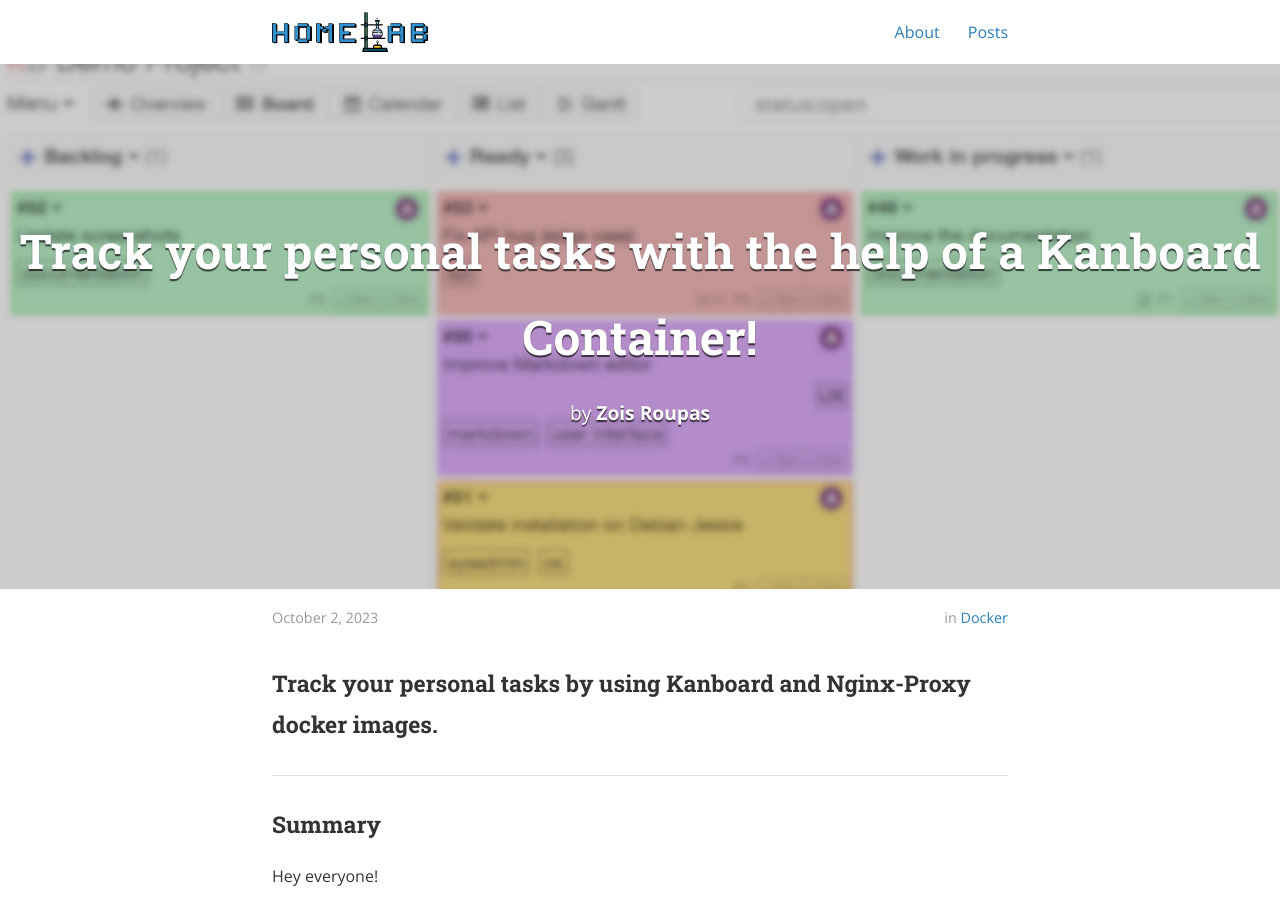
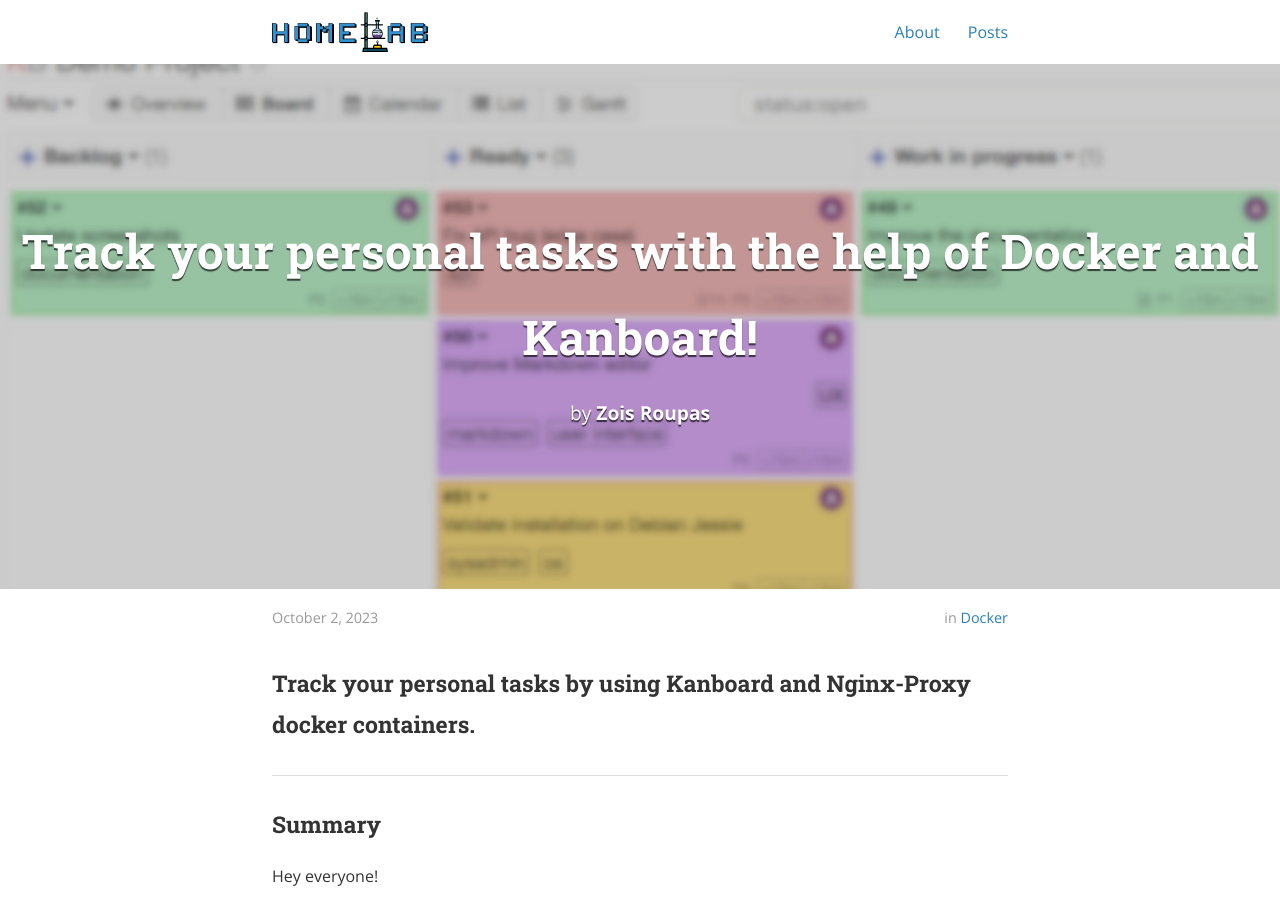
Before and after one commit to zroupas/zroupas.github.io, a Jekyll site: the page built from _posts/2023-10-02-nginx-kanboard.markdown, in a window 1280 px wide and 900 px high. Built offline with Jekyll 4.4.1, drawn with Linux system fonts in a browser that asks for light colours; nearby versions of some CDN libraries; some of the changed text lies outside the part shown.

Commit message:
fix: update nginx kanboard article title

```diff
--- a/_posts/2023-10-02-nginx-kanboard.markdown
+++ b/_posts/2023-10-02-nginx-kanboard.markdown
@@ -1,13 +1,13 @@
 ---
 layout: post
-title: "Track your personal tasks with the help of a Kanboard Container!"
+title: "Track your personal tasks with the help of Docker and Kanboard!"
 date: 2023-10-02 22:32:59
 author: Zois Roupas
 categories: docker
-tags: docker containers images nginx proxy kanboard
+tags: docker containers images nginx-proxy reverse-proxy proxy kanboard
 cover: "/assets/2023-10_kanboard-nginx/header.png"
 ---
-### Track your personal tasks by using Kanboard and Nginx-Proxy docker images.
+### Track your personal tasks by using Kanboard and Nginx-Proxy docker containers.
 
 <hr>
 
```
